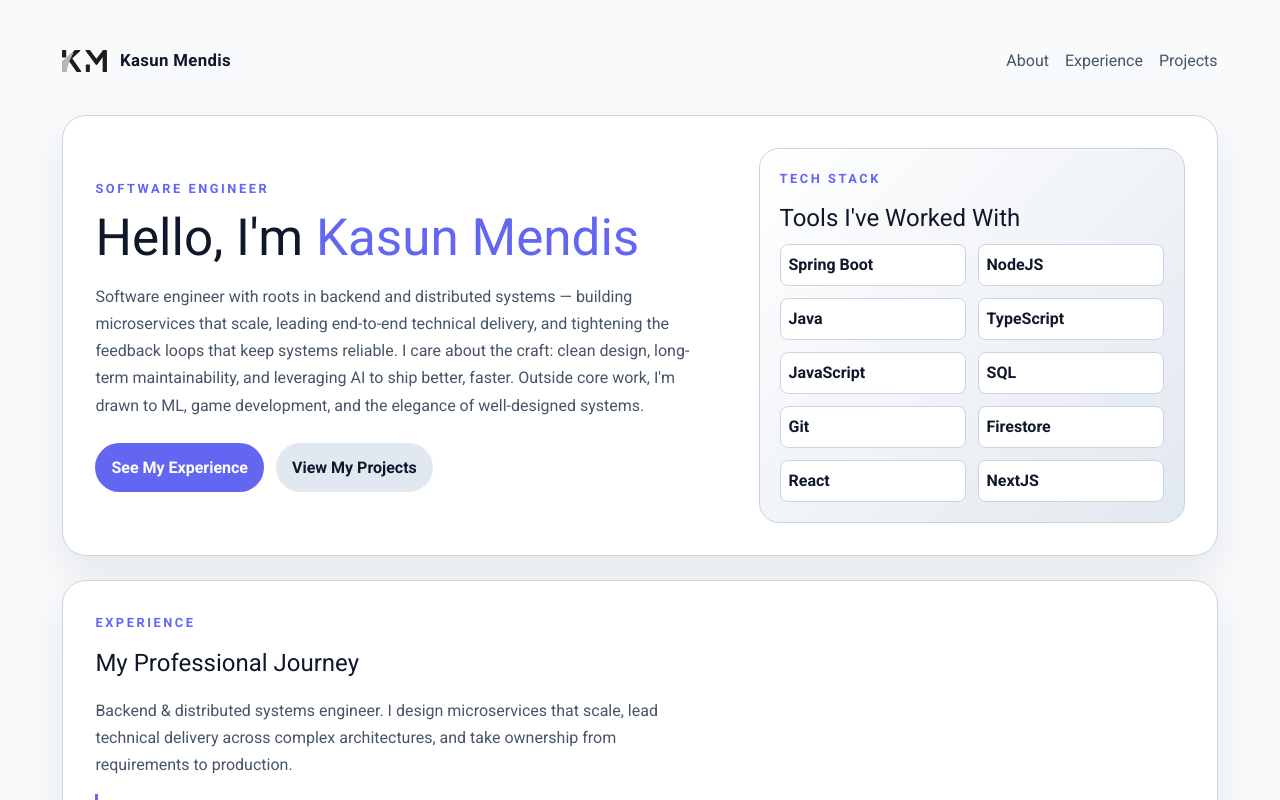
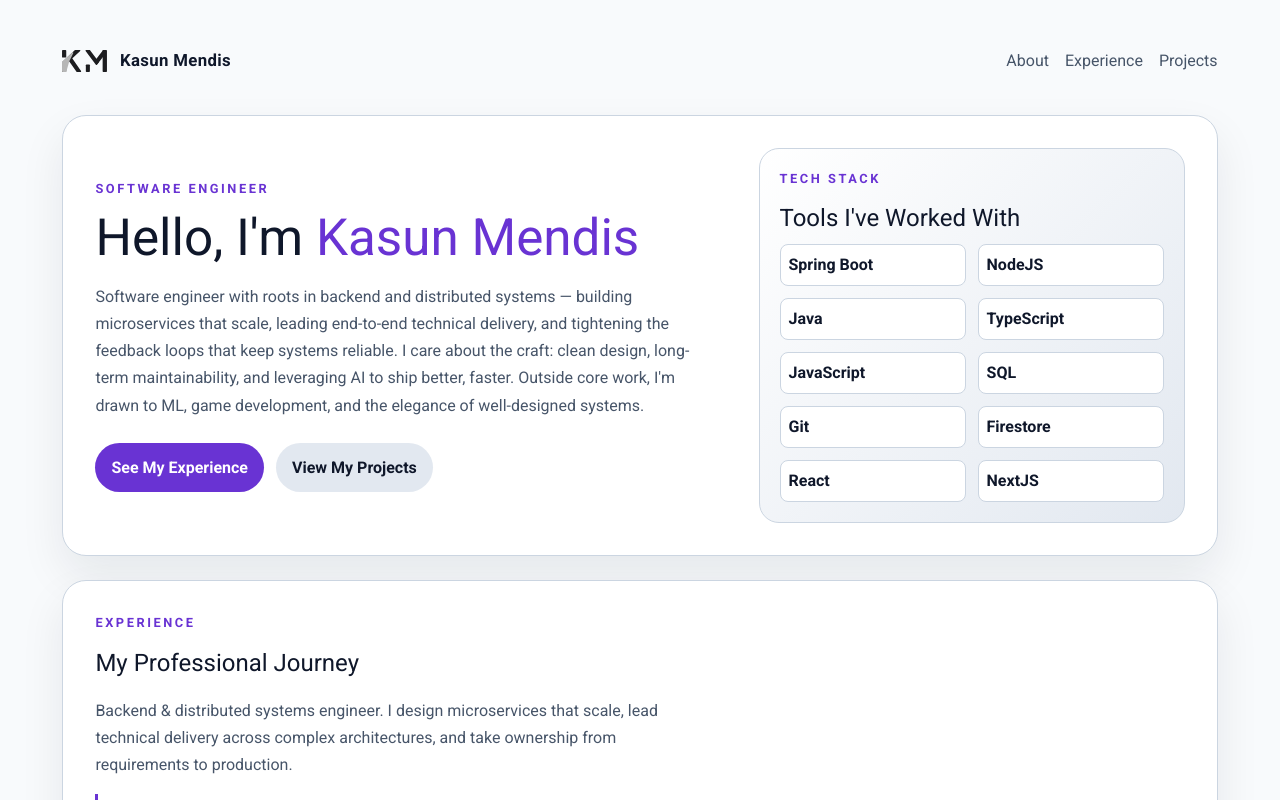
Before and after one commit to KM-drago/portfolio, a Next.js app: page / in a window 1280 px wide. Shown: the top 800 px of the page. Built offline with nearby package versions, Linux system fonts and the light colour scheme.

Commit message:
Theme color update

```diff
--- a/app/globals.css
+++ b/app/globals.css
@@ -6,7 +6,7 @@
   /* Main brand color */
   --color-primary: #0f172a;
   /* Highlight / CTA color */
-  --color-accent: #6366f1;
+  --color-accent: #6933d3;
   /* Page background */
   --color-background: #f8fafc;
   /* Card / section background */
```
